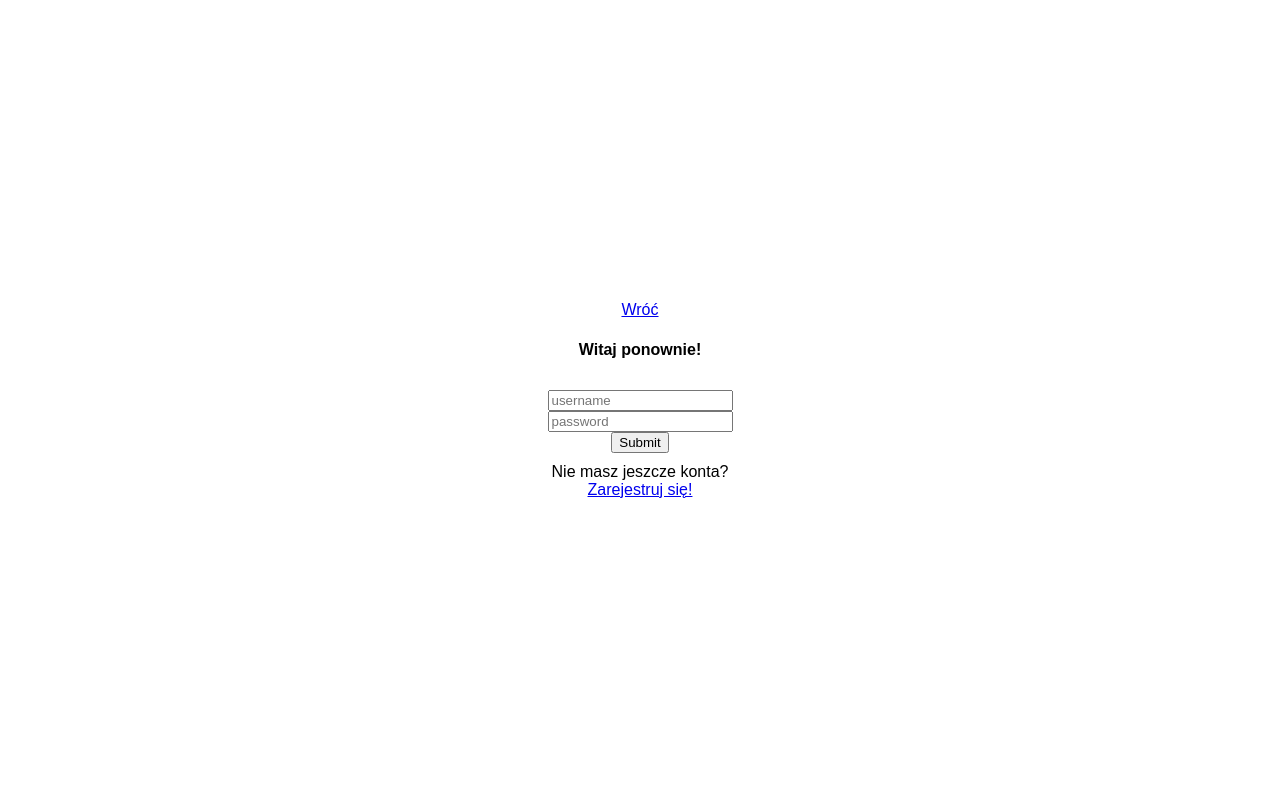
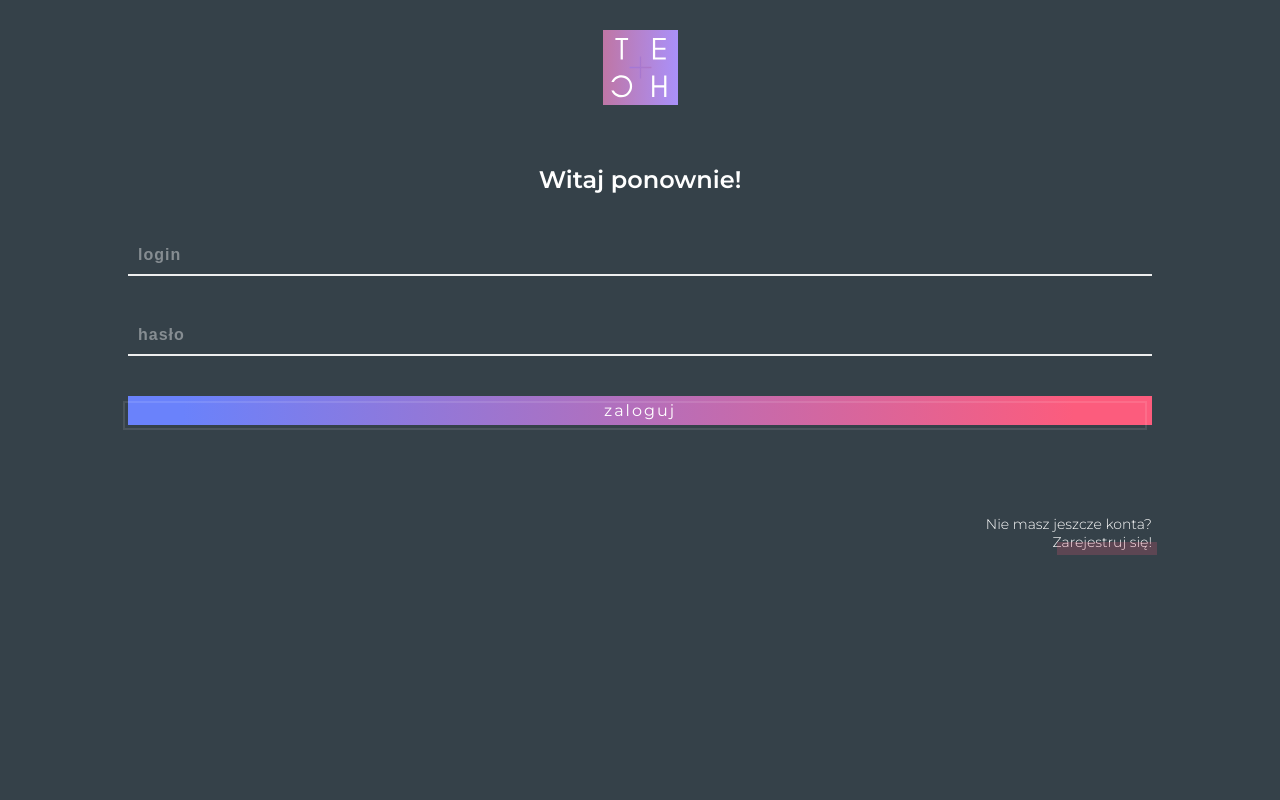
Before and after one commit to jakubjaniec/kma-tech, a PHP site: page /pages/login.php in a window 1280 px wide. Run offline with PHP 8.4, Linux system fonts and the light colour scheme.

Commit message:
Start styling login-page

```diff
--- a/pages/login.php
+++ b/pages/login.php
@@ -11,17 +11,16 @@
 <body>
 
   <div class="app">
-    <a href="home.php">Wróć</a>
     <div class="form-wrapper">
       <div class="heading">
-        <!-- <img src="" alt=""> -->
+        <img src="../imgs/kma-tech-icon.svg" alt="kma-tech logo-icon" class="logo-icon">
         <h4>Witaj ponownie!</h4>
       </div>
 
       <form method="POST">
-        <input type="text" name="username" placeholder="username" autocomplete="off">
-        <input type="password" name="password" placeholder="password">
-        <input type="submit">
+        <input type="text" name="username" id="login" placeholder="login" autocomplete="off">
+        <input type="password" name="password" id="password" placeholder="hasło">
+        <button>zaloguj</button>
       </form>
 
       <?php
@@ -49,8 +48,10 @@
 
     ?>
 
-      <span>Nie masz jeszcze konta?</span>
-      <a href="register.php">Zarejestruj się!</a>
+      <div class="go-to-register">
+        <a href="register.php">Nie masz jeszcze konta?</a> <br>
+        <a href="register.php">Zarejestruj się!</a>
+      </div>
     </div>
   </div>
 
--- a/styles/login-register.css
+++ b/styles/login-register.css
@@ -1,11 +1,23 @@
-*, *::before, *::after {
+/* button gradient: background: linear-gradient(90deg, #6A82FB 5.42%, #FC5C7D 92.44%),
+#EEEEEE; */
+
+/* go to register: background: rgba(252, 92, 125, 0.2); */
+
+@import url('https://fonts.googleapis.com/css2?family=Montserrat:wght@300;400;600;700&display=swap');
+
+/* font-family: 'Montserrat', sans-serif; */
+
+*,
+*::before,
+*::after {
   box-sizing: border-box;
 }
 
 body {
   margin: 0;
   padding: 0;
-  font-family: Arial, Helvetica, sans-serif;
+  font-family: 'Montserrat', sans-serif;
+
 }
 
 .app {
@@ -16,13 +28,36 @@ body {
   flex-direction: column;
   justify-content: center;
   align-items: center;
+
+  background: #354149;
+  color: white;
 }
 
 .form-wrapper {
   display: flex;
   flex-direction: column;
-  justify-content: center;
+  /* justify-content: center; */
   align-items: center;
+
+  width: 100%;
+  height: 100%;
+}
+
+.heading {
+  display: flex;
+  flex-direction: column;
+  align-items: center;
+}
+
+.logo-icon {
+  width: 75px;
+  margin-top: 30px;
+}
+
+.heading h4 {
+  margin-top: 60px;
+  font-size: 24px;
+  font-weight: 600;
 }
 
 form {
@@ -31,8 +66,80 @@ form {
   justify-content: center;
   align-items: center;
   margin: 10px;
+  width: 100%;
 }
 
 .validation {
   margin: 0;
 }
+
+input {
+  position: relative;
+  background: transparent;
+  border: none;
+  border-bottom: 2px solid #eee;
+  width: 80%;
+  margin-bottom: 40px;
+  color: white;
+  padding: 10px;
+  outline: none;
+  transition: transform .2s ease, box-shadow .2s ease;
+  font-weight: 600;
+  font-size: 16px;
+  letter-spacing: 1px;
+}
+
+
+input::placeholder {
+  color: white;
+  opacity: 0.4
+}
+
+button {
+  position: relative;
+  width: 80%;
+  padding: 5px 0;
+  border: none;
+  background: linear-gradient(90deg, #6A82FB 5.42%, #FC5C7D 92.44%);
+  font-family: inherit;
+  font-weight: 500;
+  color: white;
+  letter-spacing: 2px;
+  font-size: 16px;
+}
+
+button::before {
+  content: "";
+  position: absolute;
+  top: 5px;
+  left: -5px;
+  width: 100%;
+  height: 100%;
+  border: 2px solid rgba(255, 255, 255, 0.1);
+}
+
+.go-to-register {
+  margin-top: 80px;
+  width: 80%;
+  font-size: 14px;
+  text-align: right;
+  font-weight: 300;
+}
+
+.go-to-register a {
+  position: relative;
+  color: white;
+  text-decoration: none;
+  cursor: pointer;
+}
+
+.go-to-register a:nth-of-type(2)::before {
+  content: "";
+  position: absolute;
+  top: 50%;
+  left: 5px;
+  height: 70%;
+  width: 100%;
+  background: rgba(252, 92, 125, 0.2);
+  ;
+}
```
Also changed, not shown: imgs/kma-tech-icon.svg (added), imgs/kma-tech-logo.svg (added), imgs/kma_logo.png (deleted).
